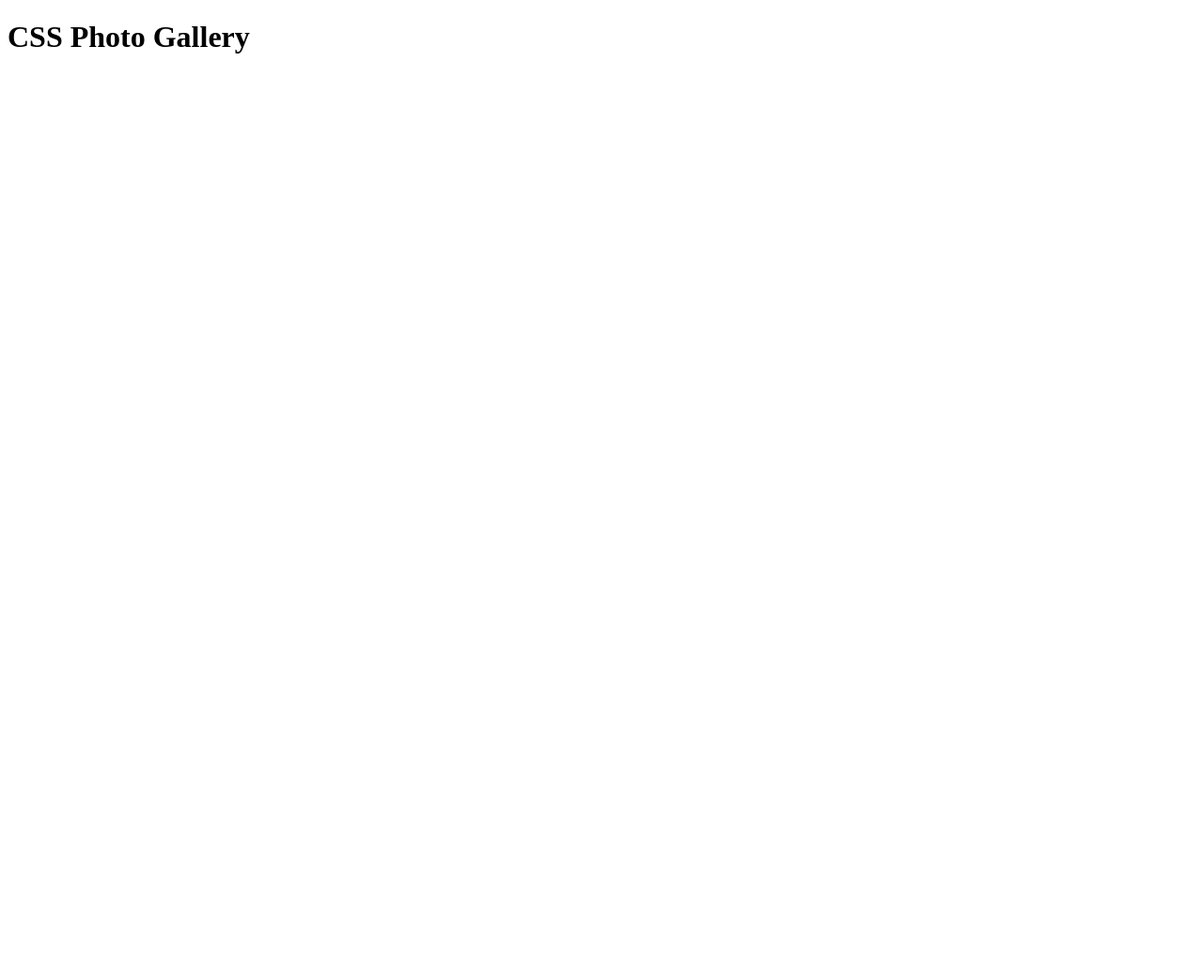
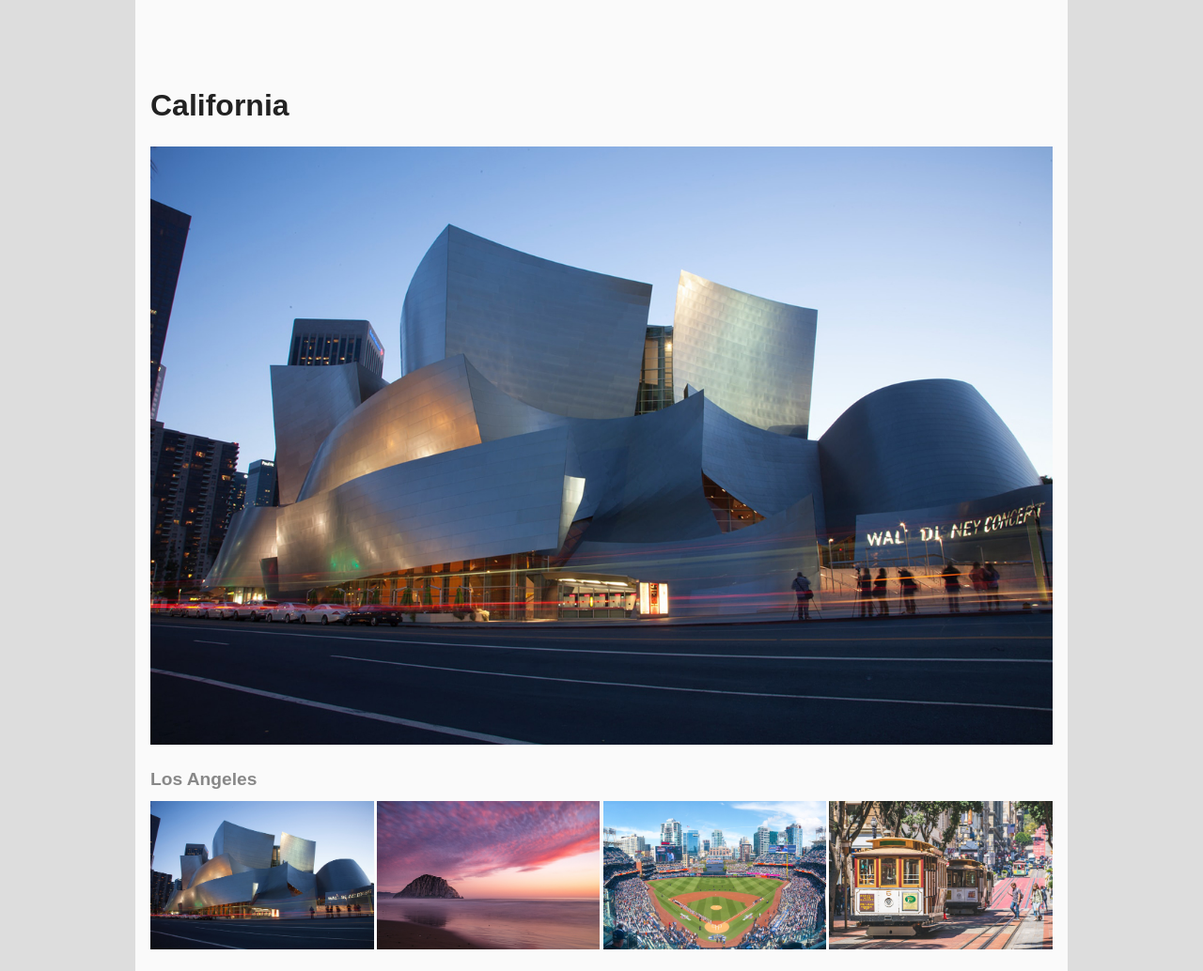
Before and after one commit to emilyvitanatchi/emilyvitanatchi.github.io, a plain HTML site: page grc339/css-photo-gallery/index.html in a window 1280 px wide. Shown: the whole page at 94% size. Before the commit the page ends 800 px from the top, so only its background shows below. Drawn offline with Linux system fonts and the light colour scheme.

Commit message:
Add files via upload

```diff
--- a/grc339/css-photo-gallery/index.html
+++ b/grc339/css-photo-gallery/index.html
@@ -1,14 +1,56 @@
 <!doctype html>
-<html lang="en">
+		<html>
 			<head>
 				<meta charset="UTF-8" />
 				<meta name="viewport" content="width=device-width, initial-scale=1" />
-        <meta http-equiv="Cache-Control" content="no-cache, no-store, must-revalidate" />
-        <meta http-equiv="Pragma" content="no-cache" />
-        <meta http-equiv="Expires" content="0" />
-        <title>GRC 339: CSS Photo Gallery </title>
+				<title>CSS photo gallery</title>
+                <link rel="stylesheet" type="text/css" href="photogallery.css">
 			</head>
 			<body>
-        <h1> CSS Photo Gallery </h1>
+                <div class="container">
+
+                    <input type="radio" name="item" id="photo1" checked="checked">
+                    <input type="radio" name="item" id="photo2">
+                    <input type="radio" name="item" id="photo3">
+                    <input type="radio" name="item" id="photo4">
+
+                    <h1>California</h1>
+
+                    <main>
+                        <figure>
+                            <img src="linda-pomerantz-zhang-XOeCBcX42s4-unsplash.jpg" alt="Walt Disney Concert Hall in Los Angeles during sunset.">
+                            <figcaption>Los Angeles</figcaption> <!-- Photo by Linda Pomerantz Zhang (@lindapz) on Unsplash. -->
+                        </figure>
+                        <figure>
+                            <img src="kyle-cottrell-UhbHdLZ22SI-unsplash.jpg" alt="Morro Rock in Morro Bay during sunset.">
+                            <figcaption>Morro Bay</figcaption> <!-- Photo by Kyle Cottrell (@kcottrell) on Unsplash. -->
+                        </figure>
+                        <figure>
+                            <img src="megan-ellis-6C35p33MiQ4-unsplash.jpg" alt="View of PetCo Park on a game day in San Diego, with the Downtown skyline in the background." >
+                            <figcaption>San Diego</figcaption>  <!-- Photo by Megan Ellis (@meganmarieee19) on Unsplash. -->
+                        </figure>
+                        <figure>
+                            <img src="daniel-abadia-3hslPaZKqUM-unsplash.jpg" alt="Cable cars on Powell Street in San Francisco on a sunny day.">
+                            <figcaption>San Francisco</figcaption> <!-- Photo by Daniel Abadia (@pixeldan) on Unsplash. -->
+                        </figure>
+                    </main>
+
+                    <nav>
+                        <label for="photo1">
+                            <img src="linda-pomerantz-zhang-XOeCBcX42s4-unsplash.jpg" alt="Walt Disney Concert Hall in Los Angeles during sunset.">
+                        </label>
+                        <label for="photo2">
+                            <img src="kyle-cottrell-UhbHdLZ22SI-unsplash.jpg" alt="Morro Rock in Morro Bay during sunset.">
+                        </label>
+                        <label for="photo3">
+                            <img src="megan-ellis-6C35p33MiQ4-unsplash.jpg" alt="View of PetCo Park on a game day in San Diego, with the Downtown skyline in the background.">
+                        </label>
+                        <label for="photo4">
+                            <img src="daniel-abadia-3hslPaZKqUM-unsplash.jpg" alt="Cable cars on Powell Street in San Francisco on a sunny day.">
+                        </label>
+                    </nav>
+
+                </div>
+
 			</body>
 		</html>
--- /dev/null
+++ b/grc339/css-photo-gallery/photogallery.css
@@ -0,0 +1,69 @@
+/*CSS document*/
+
+body {
+    font-family: sans-serif;
+	line-height: 1.4em;
+	color: #222;
+	background-color: #ddd;
+	box-sizing: border-box;
+    margin: 0;
+    padding: 0;
+}
+
+h1 {
+    padding-top: 2em;
+    margin-bottom: 1em;
+}
+
+img {
+	width: 100%;
+}
+
+
+div.container {
+    background-color: #fafafa;
+    max-width: 60em;
+    margin: auto;
+    padding: 1em;
+}
+
+
+main {
+    position: relative;
+    overflow: hidden;
+    padding-bottom: calc(66% + 4em);
+}
+
+figure{
+    margin: 0;
+    width: calc(100%-2em);
+    position: absolute;
+    opacity: 0;
+    transition: left 0.5s;
+}
+
+figcaption {
+    font-size: 1.2em;
+    font-weight: bold;
+    margin: 1em 0;
+    color: #888;
+}
+
+
+input:nth-of-type(1):checked ~ main figure:nth-of-type(1),
+input:nth-of-type(2):checked ~ main figure:nth-of-type(2),
+input:nth-of-type(3):checked ~ main figure:nth-of-type(3),
+input:nth-of-type(4):checked ~ main figure:nth-of-type(4){
+    opacity: 1;
+}
+
+nav {
+    display: grid;
+    grid-template-columns: 1fr 1fr 1fr 1fr;
+    grid-gap: 0.2em;
+}
+
+
+input {
+    display: none;
+}
```
Also changed, not shown: grc339/css-photo-gallery/daniel-abadia-3hslPaZKqUM-unsplash.jpg (added), grc339/css-photo-gallery/kyle-cottrell-UhbHdLZ22SI-unsplash.jpg (added), grc339/css-photo-gallery/linda-pomerantz-zhang-XOeCBcX42s4-unsplash.jpg (added), grc339/css-photo-gallery/megan-ellis-6C35p33MiQ4-unsplash.jpg (added). Lines whose indentation alone changed are shown as unchanged.
